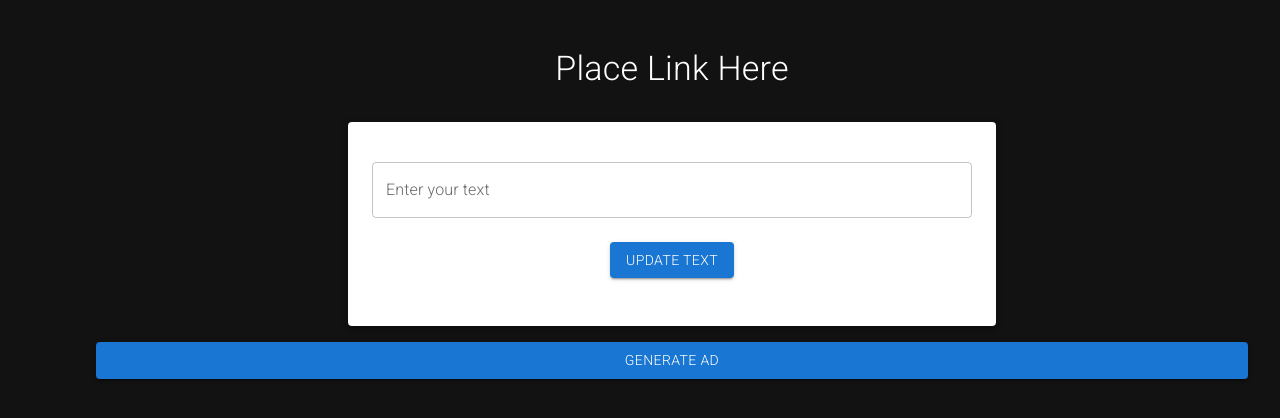
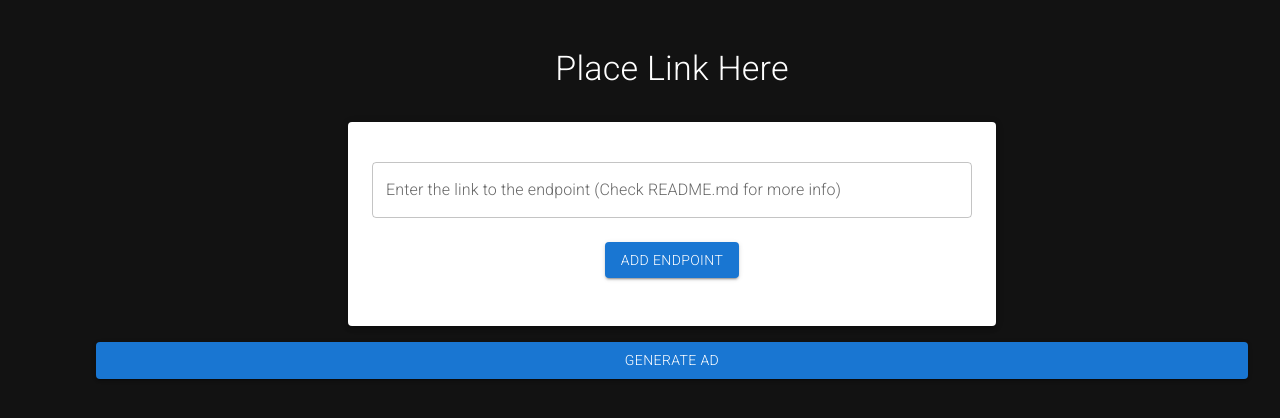
Before and after one commit to MorehouseTech/gen_ai_ads, a React (Vite) app in the folder streamsense/: page /gen_ai_ads/AIinfo/1/1/1/1 in a window 1280 px wide. Shown: the top 418 px of the page. Built offline with nearby package versions, Linux system fonts and the light colour scheme.

Commit message:
Final version 2.0

```diff
--- a/streamsense/src/pages/AIinfo.tsx
+++ b/streamsense/src/pages/AIinfo.tsx
@@ -58,10 +58,10 @@ const AIinfo = () => {
              <Paper elevation={3} sx={{ p: 3, maxWidth: 600, mx: 'auto', mt: 4 }}>
 
       <form onSubmit={handleSubmit}>
-        <TextField label="Enter your text" value={inputText} onChange={(e) => setInputText(e.target.value)} fullWidth multiline rows={1} margin="normal" variant="outlined" />
+        <TextField label="Enter the link to the endpoint (Check README.md for more info)" value={inputText} onChange={(e) => setInputText(e.target.value)} fullWidth multiline rows={1} margin="normal" variant="outlined" />
 
         <Box sx={{ mt: 2, mb: 3 }}>
-          <Button type="submit" variant="contained" color="primary">Update Text</Button>
+          <Button type="submit" variant="contained" color="primary">Add endpoint </Button>
         </Box>
       </form>
     </Paper>
```
Also changed, not shown: streamsense/src/main2.tsx (deleted, +0 -54 lines).
